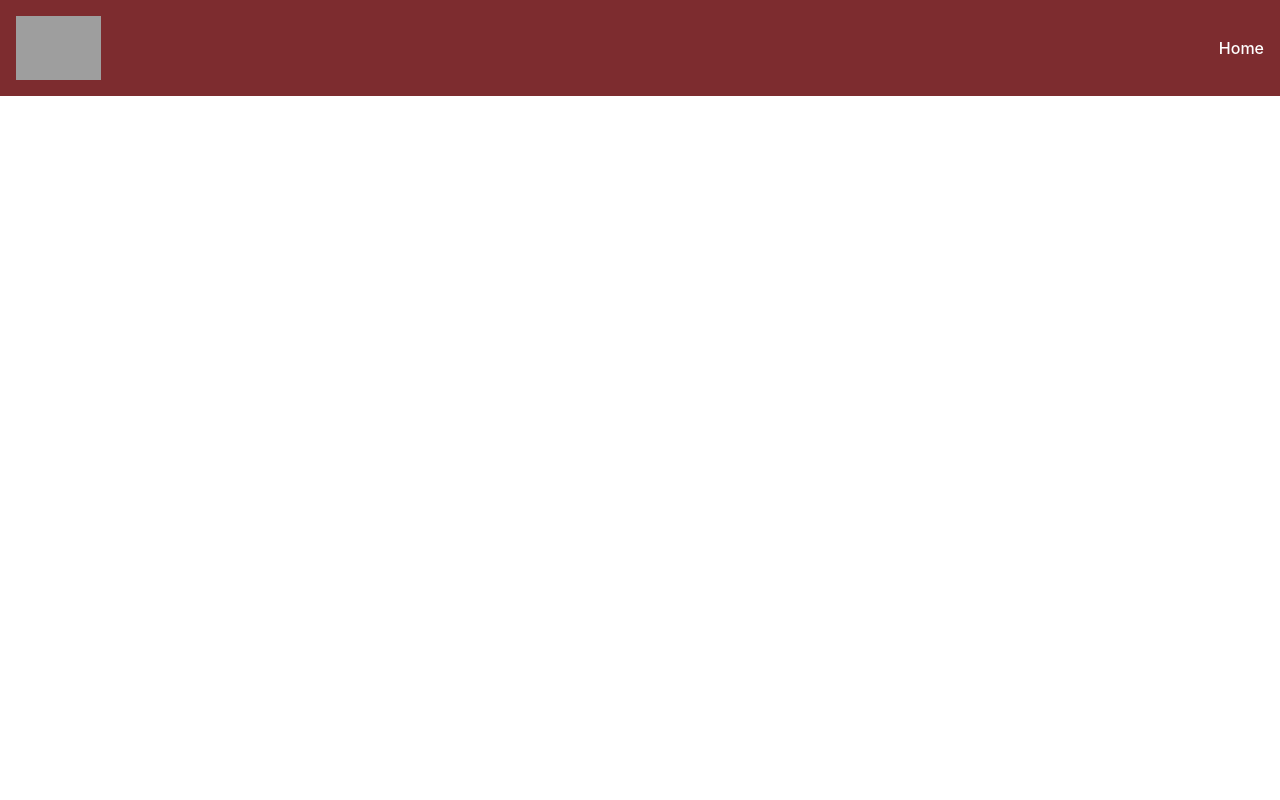
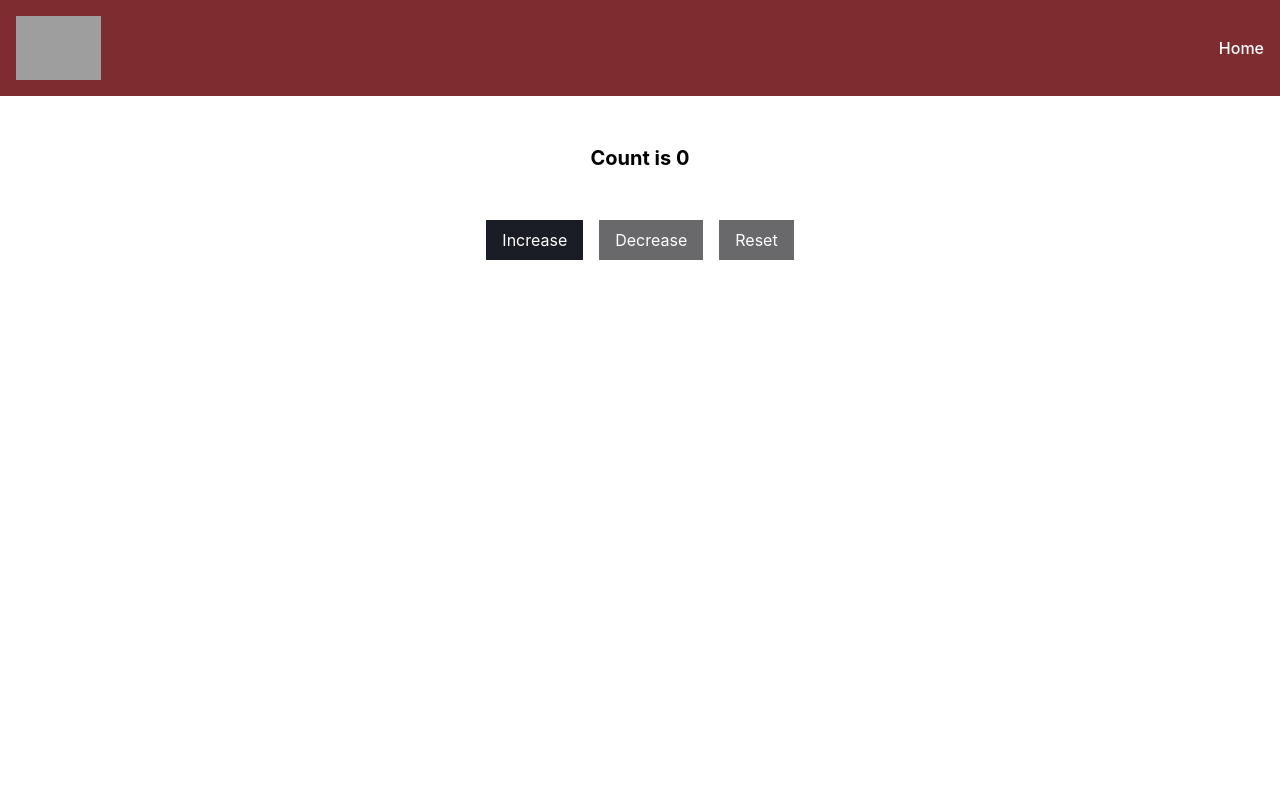
Before and after one commit to dimitriadis1998-web/cf9-react-app, a React (Vite) app: page / in a window 1280 px wide. Shown: the top 800 px of the page. Built offline with nearby package versions, Linux system fonts and the light colour scheme; grey boxes are pictures that could not be loaded.

Commit message:
feat : add Counter and CounterButton components

```diff
--- a/src/App.tsx
+++ b/src/App.tsx
@@ -1,9 +1,9 @@
 // import FunctionalComponent from "./components/LesssonTwo/FunctionalComponent.tsx";
-import ArrowFunctionalComponentWithProps from "./components/LessonThree/ArrowFunctionalComponentWithProps.tsx";
+//import ArrowFunctionalComponentWithProps from "./components/LessonThree/ArrowFunctionalComponentWithProps.tsx";
 // import ClassComponent from "./components/LesssonTwo/ClassComponent.tsx";
 // import ArrowFunctionalComponent from "./components/LesssonTwo/ArrowFunctionalComponent.tsx";
 import Layout from "./components/Layout.tsx";
-
+import Counter from "./components/LessonFour/Counter.tsx";
 
 // type PropsA = {
 //   title :string,
@@ -85,8 +85,10 @@
             {/*    title="Second Title"*/}
             {/*    description="Lorem ipsum dolor sit amet, consectetur adipisicing elit. Consequuntur cum cupiditate dolorem*/}
             {/*    earum inventore labore nemo, unde voluptate. Explicabo, voluptatum!" />*/}
-            <p className="text-red-700">Lorem ipsum dolor sit amet, consectetur adipisicing elit. Consectetur culpa debitis dolore ea excepturi illo illum itaque laborum molestias,
-                necessitatibus nisi obcaecati perspiciatis quos reprehenderit sunt, tempora tenetur totam ut?</p>
+            {/*<p className="text-red-700">Lorem ipsum dolor sit amet, consectetur adipisicing elit. Consectetur culpa debitis dolore ea excepturi illo illum itaque laborum molestias,*/}
+            {/*    necessitatibus nisi obcaecati perspiciatis quos reprehenderit sunt, tempora tenetur totam ut?</p>*/}
+            {/*C*/}
+            <Counter/>
 
         </Layout>
 
--- /dev/null
+++ b/src/components/CounterButton.tsx
@@ -0,0 +1,22 @@
+type ButtonProps = {
+    label: string;
+    onClick: () => void;
+    disabled?: boolean;
+    addClasses?: string;
+};
+
+const CounterButton = (props: ButtonProps) => {
+    console.log("PROPS:", props);
+
+    return (
+        <button
+            className={`disabled:bg-cf-gray text-white py-2 px-4 ${props.addClasses ?? "bg-cf-dark-gray"}`}
+            onClick={props.onClick}
+            disabled={props.disabled}
+        >
+            {props.label}
+        </button>
+    );
+};
+
+export default CounterButton;
--- a/src/components/Layout.tsx
+++ b/src/components/Layout.tsx
@@ -12,7 +12,7 @@
     return (
         <>
             <Header/>
-            <main className="container mx-auto min-h-[95ch]">{children}</main>
+            <main className="container mx-auto min-h-[95ch] pt-36">{children}</main>
             <Footer/>
         </>
     )
--- /dev/null
+++ b/src/components/LessonFour/Counter.tsx
@@ -0,0 +1,68 @@
+import {useState} from "react";
+import CounterButton from "../CounterButton.tsx";
+
+const Counter = () => {
+    const [counter , setCounter] = useState(0);
+
+    const increaseCount = () =>{
+        setCounter(counter + 1);
+    }
+    const decreaseCount = () =>{
+        if (counter >0){
+            setCounter(counter -1);
+        }
+    }
+    const ResetCount = () =>{
+        setCounter(0);
+    }
+
+
+    return (
+        <>
+            <h1 className="text-center text-xl font-bold">
+                Count is {counter}
+            </h1>
+            <div className="text-center space-x-4 pt-12">
+                <CounterButton
+                    onClick={increaseCount}
+                    label = "Increase"
+                />
+                <CounterButton
+                    onClick={decreaseCount}
+                    label = "Decrease"
+                    disabled = {counter ===0}
+                />
+                <CounterButton
+                    addClasses ="bg-cf-dark-red"
+                    onClick={ResetCount}
+                    label = "Reset"
+                    disabled = {counter === 0}
+                />
+
+
+                {/*<button*/}
+                {/*className="bg-black text-white py-2 px-4"*/}
+                {/*    onClick={increaseCount}>*/}
+                {/*   Increase*/}
+                {/*</button>*/}
+                {/*   <button*/}
+                {/*       className="bg-black disabled:bg-cf-gray text-white py-2 px-4"*/}
+                {/*       onClick={decreaseCount}*/}
+                {/*       disabled={counter === 0}*/}
+                {/*   >*/}
+                {/*       Decrease*/}
+                {/*   </button>*/}
+                {/*   <button*/}
+                {/*       className="bg-cf-dark-red disabled:bg-cf-gray text-white py-2 px-4"*/}
+                {/*       onClick={ResetCount}*/}
+                {/*       disabled={counter === 0}*/}
+                {/*   >*/}
+                {/*       Reset*/}
+                {/*   </button>*/}
+
+            </div>
+        </>
+    )
+}
+
+export default  Counter ;
```
